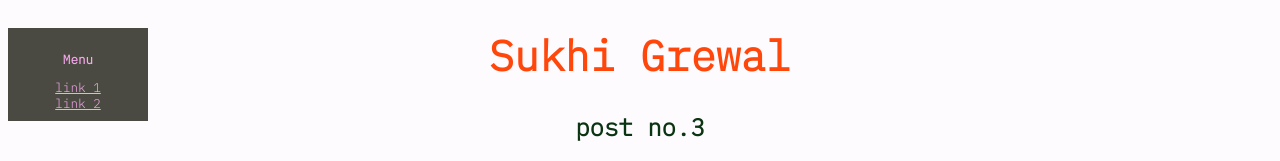
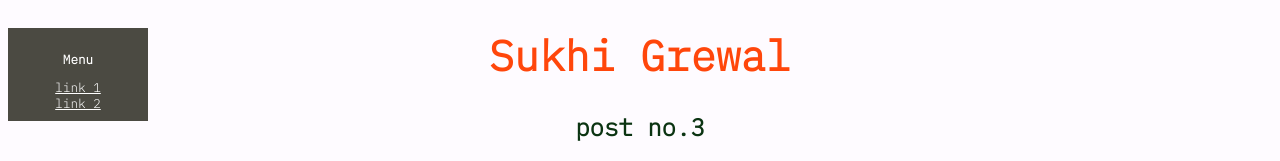
Before and after one commit to sukhigrewal/sukhigrewal.github.io, a plain HTML site: page index.html in a window 1280 px wide. Shown: the top 161 px of the page. Drawn offline with Linux system fonts and the light colour scheme.

Commit message:
Update index.html

```diff
--- a/index.html
+++ b/index.html
@@ -63,7 +63,7 @@
         font-family: 'IBM Plex Mono', monospace;
 		display: block;
 		margin: 4 0.5em;
-		color: #f6a8ed;
+		color: white;
 	}
 
 </style>
```
